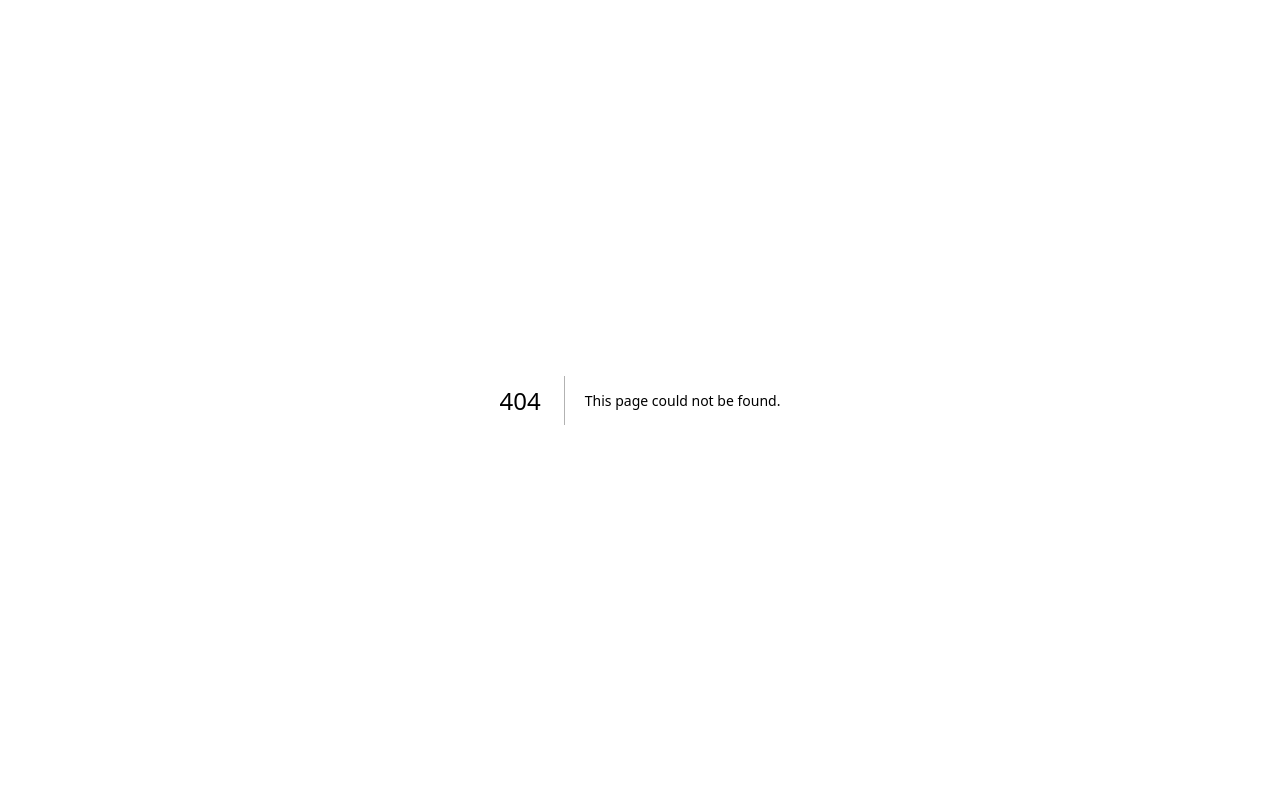
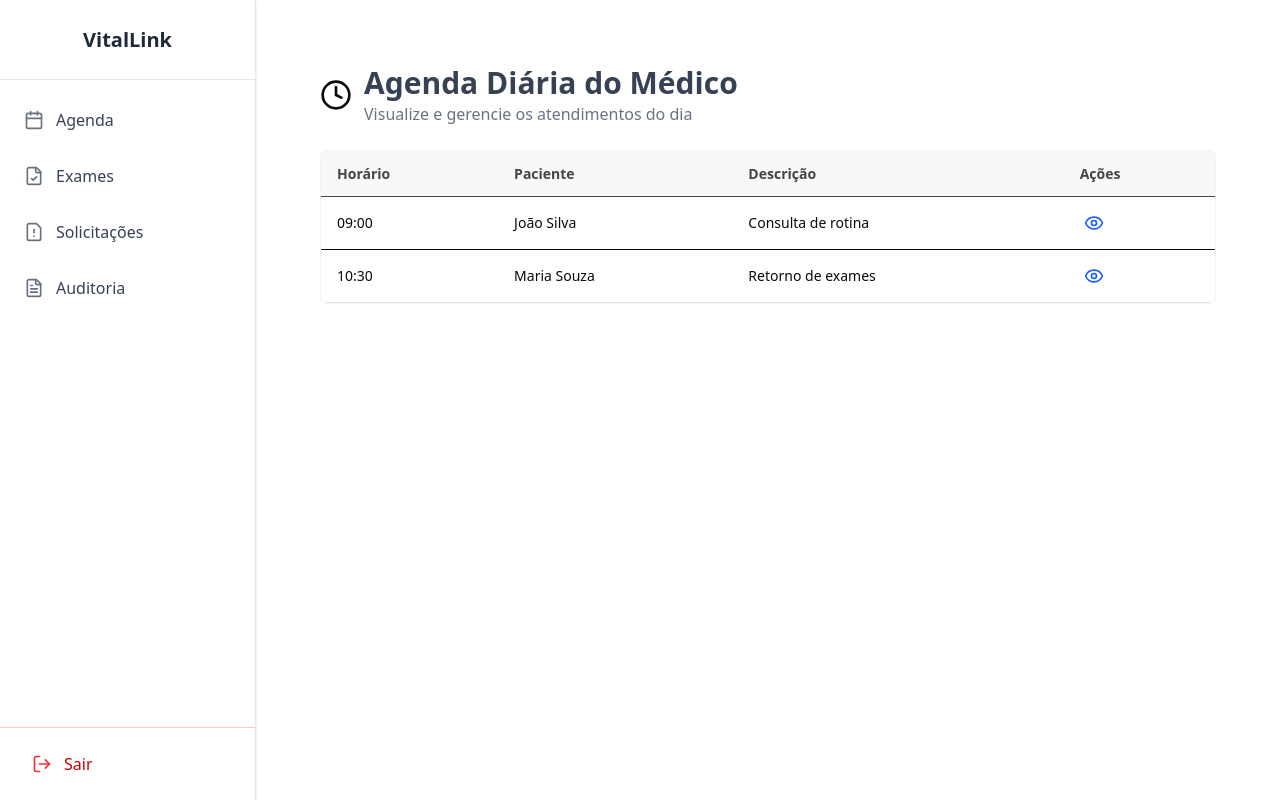
Before and after one commit to CleytonSM/connectAI-frontend, a Next.js app: page /doutor/1/agenda in a window 1280 px wide. Before the commit this address had no page. Built offline with nearby package versions, Linux system fonts and the light colour scheme.

Commit message:
feat: add DoctorAgendaPage and layout components for doctor and patient views

```diff
--- /dev/null
+++ b/src/app/doutor/[id]/agenda/page.tsx
@@ -0,0 +1,107 @@
+"use client";
+import React, { useState } from "react";
+import { Eye, Clock } from "lucide-react";
+import { Table } from "@/presentation/components/Table";
+import { Modal } from "@/presentation/components/Modal";
+
+export default function DoctorAgendaPage({
+  params,
+}: {
+  params: { id: string };
+}) {
+  // Mock de atendimentos, simula dados vindos do backend
+  const atendimentos = [
+    {
+      id: 1,
+      paciente: "João Silva",
+      horario: "09:00",
+      descricao: "Consulta de rotina",
+    },
+    {
+      id: 2,
+      paciente: "Maria Souza",
+      horario: "10:30",
+      descricao: "Retorno de exames",
+    },
+    // Adicione mais objetos conforme necessário
+  ];
+
+  const [modalOpen, setModalOpen] = useState(false);
+  const [consultaSelecionada, setConsultaSelecionada] = useState<any | null>(
+    null,
+  );
+
+  const handleOpenModal = (consulta: any) => {
+    setConsultaSelecionada(consulta);
+    setModalOpen(true);
+  };
+
+  const handleCloseModal = () => {
+    setModalOpen(false);
+    setConsultaSelecionada(null);
+  };
+
+  return (
+    <main className="p-8">
+      <div className="mb-4 flex items-center gap-3">
+        <Clock className="w-8 h-8" />
+        <div>
+          <h1 className="text-3xl font-extrabold text-gray-700 leading-tight">
+            Agenda Diária do Médico
+          </h1>
+          <p className="text-base text-gray-500">
+            Visualize e gerencie os atendimentos do dia
+          </p>
+        </div>
+      </div>
+      <div className="mt-6">
+        <Table
+          columns={[
+            { key: "horario", header: "Horário" },
+            { key: "paciente", header: "Paciente" },
+            { key: "descricao", header: "Descrição" },
+            {
+              key: "id",
+              header: "Ações",
+              render: (_: any, row: any) => (
+                <div className="flex gap-2">
+                  <button
+                    type="button"
+                    title="Visualizar atendimento"
+                    className="p-1 hover:bg-base-200 rounded"
+                    onClick={() => handleOpenModal(row)}
+                  >
+                    <Eye className="w-5 h-5 text-blue-600" />
+                  </button>
+                </div>
+              ),
+            },
+          ]}
+          data={atendimentos}
+        />
+      </div>
+      <Modal
+        isOpen={modalOpen}
+        onClose={handleCloseModal}
+        title="Detalhes da Consulta"
+      >
+        {consultaSelecionada && (
+          <div className="space-y-2">
+            <div>
+              <span className="font-semibold">Paciente:</span>{" "}
+              {consultaSelecionada.paciente}
+            </div>
+            <div>
+              <span className="font-semibold">Horário:</span>{" "}
+              {consultaSelecionada.horario}
+            </div>
+            <div>
+              <span className="font-semibold">Descrição:</span>{" "}
+              {consultaSelecionada.descricao}
+            </div>
+          </div>
+        )}
+      </Modal>
+    </main>
+  );
+}
--- /dev/null
+++ b/src/app/doutor/[id]/auditoria/page.tsx
@@ -0,0 +1,21 @@
+import React from "react";
+
+export default function DoctorAgendaPage({
+  params,
+}: {
+  params: { id: string };
+}) {
+  return (
+    <main className="p-8">
+      <h1 className="text-2xl font-bold mb-4">Exames</h1>
+      <p>Médico ID: {params.id}</p>
+      {/* Aqui você pode adicionar a tabela de horários, consultas, etc. */}
+      <div className="mt-6">
+        <h2 className="text-xl font-semibold mb-2">Consultas</h2>
+        <div className="border rounded p-4 bg-gray-50">
+          <p>Nenhuma consulta cadastrada.</p>
+        </div>
+      </div>
+    </main>
+  );
+}
--- /dev/null
+++ b/src/app/doutor/[id]/exames/page.tsx
@@ -0,0 +1,21 @@
+import React from "react";
+
+export default function DoctorAgendaPage({
+  params,
+}: {
+  params: { id: string };
+}) {
+  return (
+    <main className="p-8">
+      <h1 className="text-2xl font-bold mb-4">Exames</h1>
+      <p>Médico ID: {params.id}</p>
+      {/* Aqui você pode adicionar a tabela de horários, consultas, etc. */}
+      <div className="mt-6">
+        <h2 className="text-xl font-semibold mb-2">Consultas</h2>
+        <div className="border rounded p-4 bg-gray-50">
+          <p>Nenhuma consulta cadastrada.</p>
+        </div>
+      </div>
+    </main>
+  );
+}
--- /dev/null
+++ b/src/app/doutor/[id]/layout.tsx
@@ -0,0 +1,42 @@
+import Sidebar from "@/presentation/components/Sidebar";
+import { PagesEnum } from "@/presentation/enums/PagesEnum";
+import { Calendar, FileCheck, FileWarning, FileText } from "lucide-react";
+import React from "react";
+
+export default function DoctorLayout({
+  children,
+  params,
+}: {
+  children: React.ReactNode;
+  params: { id: string };
+}) {
+  const menuItems = [
+    {
+      label: "Agenda",
+      path: PagesEnum.AGENDAMENTO,
+      icon: Calendar,
+    },
+    {
+      label: "Exames",
+      path: PagesEnum.EXAMS,
+      icon: FileCheck,
+    },
+    {
+      label: "Solicitações",
+      path: PagesEnum.SOLICITATIONS,
+      icon: FileWarning,
+    },
+    {
+      label: "Auditoria",
+      path: PagesEnum.AUDIT,
+      icon: FileText,
+    },
+  ];
+
+  return (
+    <div className="flex min-h-screen">
+      <Sidebar menuItems={menuItems} basePath={`/doutor/${params.id}`} />
+      <div className="flex-1 p-8">{children}</div>
+    </div>
+  );
+}
--- /dev/null
+++ b/src/app/doutor/[id]/solicitacoes/page.tsx
@@ -0,0 +1,21 @@
+import React from "react";
+
+export default function DoctorAgendaPage({
+  params,
+}: {
+  params: { id: string };
+}) {
+  return (
+    <main className="p-8">
+      <h1 className="text-2xl font-bold mb-4">Exames</h1>
+      <p>Médico ID: {params.id}</p>
+      {/* Aqui você pode adicionar a tabela de horários, consultas, etc. */}
+      <div className="mt-6">
+        <h2 className="text-xl font-semibold mb-2">Consultas</h2>
+        <div className="border rounded p-4 bg-gray-50">
+          <p>Nenhuma consulta cadastrada.</p>
+        </div>
+      </div>
+    </main>
+  );
+}
--- /dev/null
+++ b/src/app/paciente/[id]/agenda/page.tsx
@@ -0,0 +1,21 @@
+import React from "react";
+
+export default function DoctorAgendaPage({
+  params,
+}: {
+  params: { id: string };
+}) {
+  return (
+    <main className="p-8">
+      <h1 className="text-2xl font-bold mb-4">Agenda do Médico</h1>
+      <p>Médico ID: {params.id}</p>
+      {/* Aqui você pode adicionar a tabela de horários, consultas, etc. */}
+      <div className="mt-6">
+        <h2 className="text-xl font-semibold mb-2">Horários</h2>
+        <div className="border rounded p-4 bg-gray-50">
+          <p>Nenhum horário cadastrado.</p>
+        </div>
+      </div>
+    </main>
+  );
+}
--- /dev/null
+++ b/src/app/paciente/[id]/historico/page.tsx
@@ -0,0 +1,21 @@
+import React from "react";
+
+export default function DoctorAgendaPage({
+  params,
+}: {
+  params: { id: string };
+}) {
+  return (
+    <main className="p-8">
+      <h1 className="text-2xl font-bold mb-4">Agenda do Médico</h1>
+      <p>Médico ID: {params.id}</p>
+      {/* Aqui você pode adicionar a tabela de horários, consultas, etc. */}
+      <div className="mt-6">
+        <h2 className="text-xl font-semibold mb-2">Horários</h2>
+        <div className="border rounded p-4 bg-gray-50">
+          <p>Nenhum horário cadastrado.</p>
+        </div>
+      </div>
+    </main>
+  );
+}
--- /dev/null
+++ b/src/app/paciente/[id]/layout.tsx
@@ -0,0 +1,32 @@
+import Sidebar from "@/presentation/components/Sidebar";
+import { PagesEnum } from "@/presentation/enums/PagesEnum";
+import { Calendar, FileCheck, FileWarning, FileText } from "lucide-react";
+import React from "react";
+
+export default function DoctorLayout({
+  children,
+  params,
+}: {
+  children: React.ReactNode;
+  params: { id: string };
+}) {
+  const menuItems = [
+    {
+      label: "Agenda",
+      path: PagesEnum.AGENDAMENTO,
+      icon: Calendar,
+    },
+    {
+      label: "Historico",
+      path: PagesEnum.EXAMS,
+      icon: FileCheck,
+    },
+  ];
+
+  return (
+    <div className="flex min-h-screen">
+      <Sidebar menuItems={menuItems} basePath={`/paciente/${params.id}`} />
+      <div className="flex-1 p-8">{children}</div>
+    </div>
+  );
+}
--- a/src/app/sample/[id]/page.tsx
+++ b/src/app/sample/[id]/page.tsx
@@ -39,7 +39,6 @@ export default async function Home({
 
   return (
     <div className="flex h-screen bg-gray-100 text-black">
-      <Sidebar />
       <main className="flex-1 flex justify-center items-center flex-col">
         <div className="flex justify-center items-center grow space-y-4 flex-col w-full max-w-xl">
           <h1 className="text-5xl mb-4">
--- /dev/null
+++ b/src/presentation/components/Modal.tsx
@@ -0,0 +1,45 @@
+import React from "react";
+
+interface ModalProps {
+  isOpen: boolean;
+  onClose: () => void;
+  children: React.ReactNode;
+  title?: string;
+  width?: string;
+}
+
+export const Modal: React.FC<ModalProps> = ({
+  isOpen,
+  onClose,
+  children,
+  title,
+  width = "max-w-lg",
+}) => {
+  return (
+    <dialog className={`modal ${isOpen ? "modal-open" : ""} z-50`}>
+      <div className={`modal-box ${width} relative`}>
+        {title && (
+          <div className="mb-4 flex items-center justify-between">
+            <h2 className="text-xl font-bold text-gray-800">{title}</h2>
+            <form method="dialog">
+              <button
+                type="button"
+                onClick={onClose}
+                className="btn btn-sm btn-circle btn-ghost"
+                aria-label="Fechar"
+              >
+                ×
+              </button>
+            </form>
+          </div>
+        )}
+        {children}
+      </div>
+      <form method="dialog" className="modal-backdrop">
+        <button type="button" onClick={onClose}>
+          Fechar
+        </button>
+      </form>
+    </dialog>
+  );
+};
--- a/src/presentation/components/Sidebar.tsx
+++ b/src/presentation/components/Sidebar.tsx
@@ -1,54 +1,29 @@
 import Link from "next/link";
-import {
-  User,
-  LogOut,
-  Calendar,
-  FileText,
-  FileCheck,
-  FileWarning,
-} from "lucide-react";
-import { PagesEnum } from "@/presentation/enums/PagesEnum";
+import { LogOut } from "lucide-react";
 
-const menuItems = [
-  {
-    label: "Agenda",
-    path: PagesEnum.AGENDAMENTO,
-    icon: Calendar,
-  },
-  {
-    label: "Consultas",
-    path: PagesEnum.APPOINTMENTS,
-    icon: FileText,
-  },
-  {
-    label: "Exames",
-    path: PagesEnum.EXAMS,
-    icon: FileCheck,
-  },
-  {
-    label: "Solicitações",
-    path: PagesEnum.SOLICITATIONS,
-    icon: FileWarning,
-  },
-  {
-    label: "Auditoria",
-    path: PagesEnum.AUDIT,
-    icon: FileText,
-  },
-];
+interface MenuItem {
+  label: string;
+  path: string;
+  icon: React.ElementType;
+}
 
-export default function Sidebar() {
+interface SidebarProps {
+  menuItems: MenuItem[];
+  basePath?: string;
+}
+
+export default function Sidebar({ menuItems, basePath }: SidebarProps) {
   return (
     <aside className="h-screen w-64 bg-white border-r border-gray-200 flex flex-col shadow-sm">
       <div className="flex items-center justify-center h-20 border-b border-gray-200">
-        <span className="text-xl font-bold text-gray-800">ConnectAI</span>
+        <span className="text-xl font-bold text-gray-800">VitalLink</span>
       </div>
       <nav className="flex-1 py-4">
         <ul className="space-y-2">
           {menuItems.map((item) => (
             <li key={item.label}>
               <Link
-                href={item.path}
+                href={basePath ? `${basePath}/${item.path}` : item.path}
                 className="flex items-center px-6 py-3 text-gray-700 hover:bg-gray-100 transition rounded-lg"
               >
                 <item.icon className="w-5 h-5 mr-3 text-gray-500" />
@@ -58,12 +33,12 @@ export default function Sidebar() {
           ))}
         </ul>
       </nav>
-      <div className="p-4 border-t border-gray-200">
+      <div className="p-4 border-t border-red-200">
         <button
           type="button"
-          className="flex items-center w-full px-4 py-2 text-gray-700 hover:bg-gray-100 rounded-lg transition"
+          className="flex items-center w-full px-4 py-2 text-red-700 hover:bg-gray-100 rounded-lg transition"
         >
-          <LogOut className="w-5 h-5 mr-3 text-gray-500" />
+          <LogOut className="w-5 h-5 mr-3 text-red-500" />
           <span>Sair</span>
         </button>
       </div>
```
